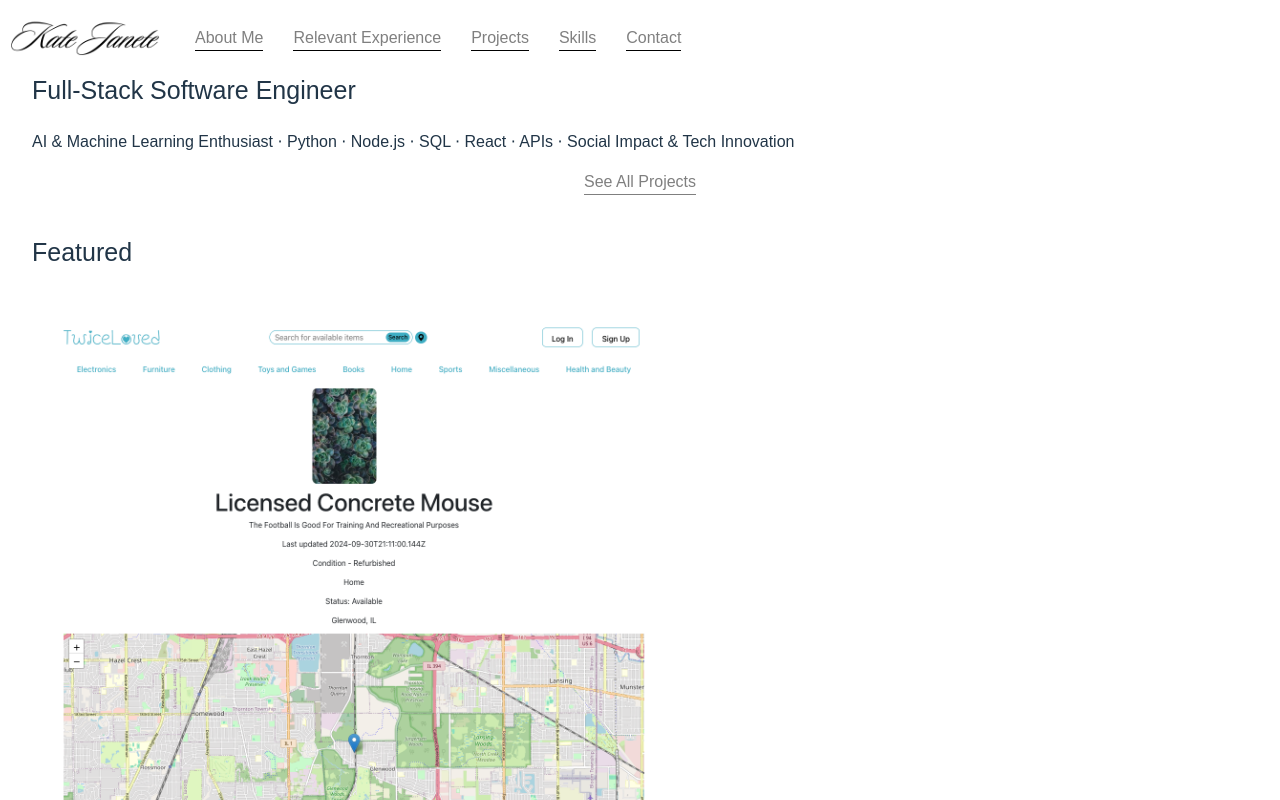
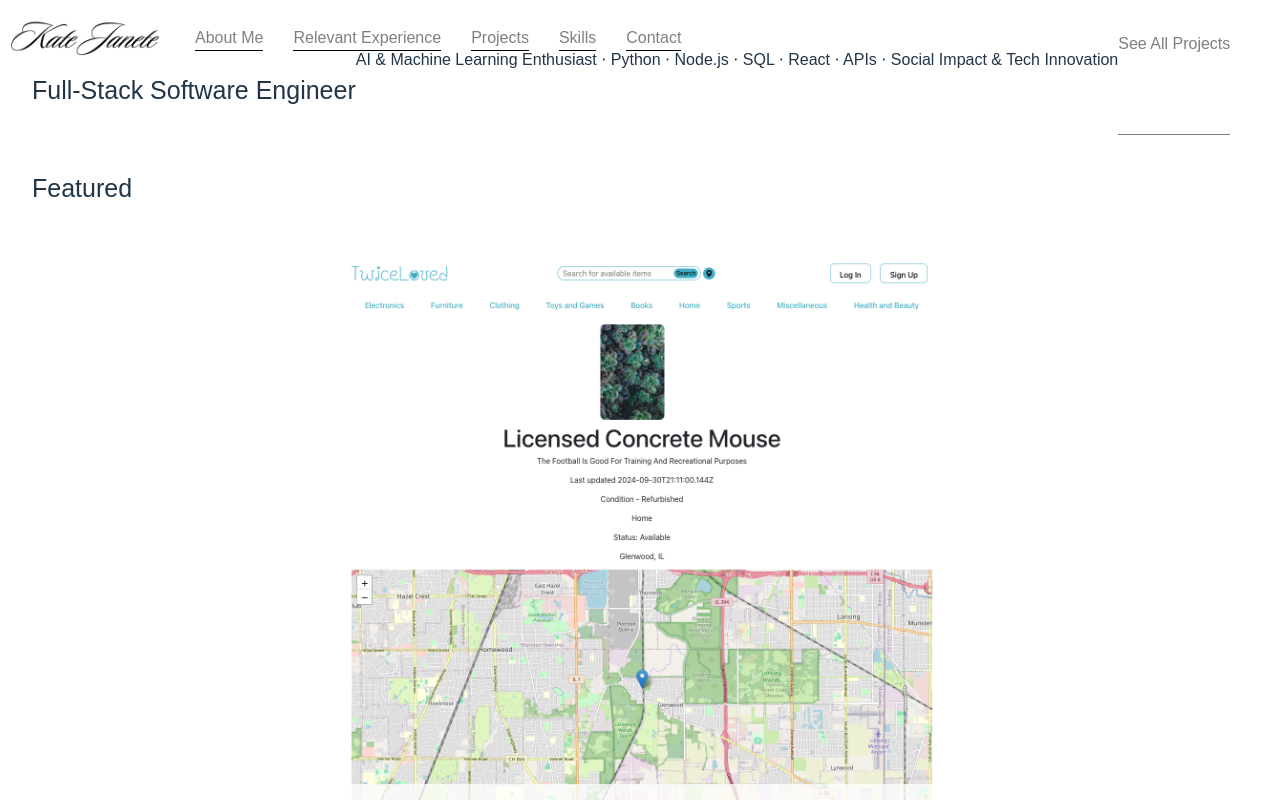
Before and after one commit to katiejnete/katejanete, a React (Vite) app: page / in a window 1280 px wide. Shown: the top 800 px of the page. Built offline with nearby package versions, Linux system fonts and the light colour scheme.

Commit message:
update home styling

```diff
--- a/src/stylesheets/Home.css
+++ b/src/stylesheets/Home.css
@@ -1,7 +1,6 @@
 #home-cta {
     text-decoration: none;
     color: rgba(0, 0, 0, 0.5);
-    position: relative;
     transition: color 0.3s ease;
     z-index: 0;
 }
@@ -25,10 +24,6 @@
     background-color: black;
 }
 
-.home {
-    margin-top: 40px;
-}
-
 .card-list {
     margin-top: 40px;
 }
@@ -41,3 +36,19 @@ h2, p {
     font-weight: 500;
     text-align: left;
 }
+
+.home {
+    width: 100%;
+    height: 100%;
+    box-sizing: border-box;
+}
+
+.home-intro {
+    display: flex;
+    flex-wrap: wrap;
+}
+
+.card-list {
+   display: flex;
+   justify-content: center;
+}
```
